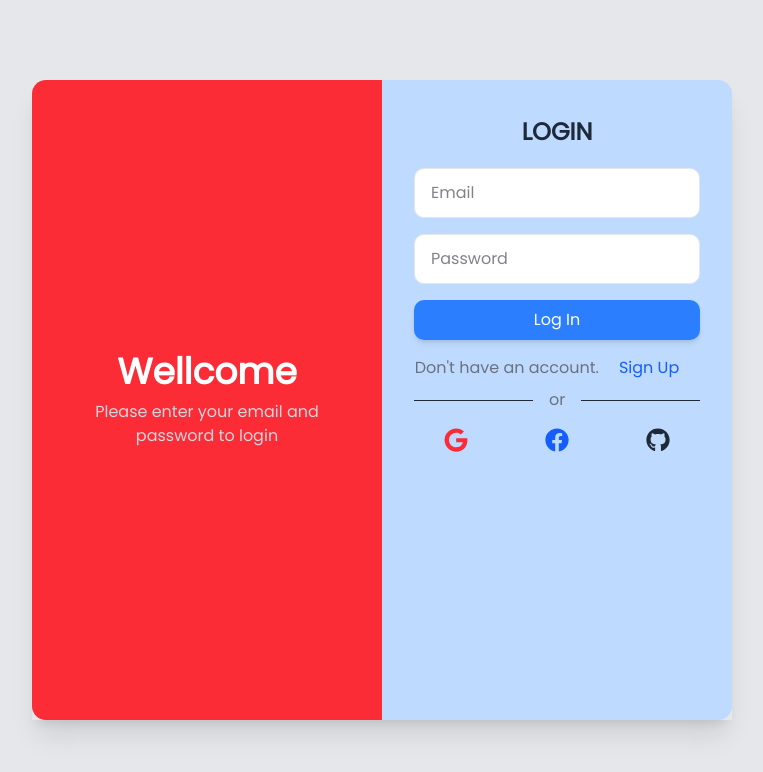
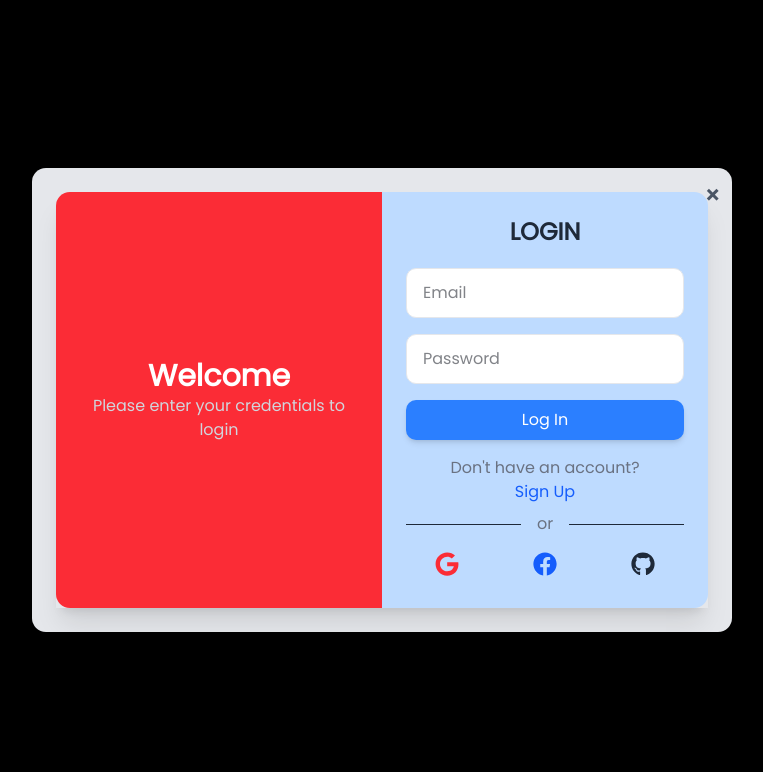
Before and after one commit to siammahamud/Edu-Sphere, a Next.js app: page /login in a window 1280 px wide. Shown: the top 772 px of the page, without its empty margins (258-1021 px from the left). Built offline with nearby package versions, Linux system fonts and the light colour scheme.

Commit message:
login and register page updated and signin modal created

```diff
--- /dev/null
+++ b/src/app/(auth)/(modal)/login/page.tsx
@@ -0,0 +1,102 @@
+"use client";
+import React from "react";
+import { useState } from "react";
+import { motion } from "framer-motion";
+import { FaGoogle, FaFacebook, FaGithub } from "react-icons/fa";
+
+const SignInModal: React.FC<{ onClose: () => void }> = ({ onClose }) => {
+  const [email, setEmail] = useState("");
+  const [password, setPassword] = useState("");
+
+  return (
+    <div className="fixed inset-0 flex items-center justify-center bg-black bg-opacity-50 z-50">
+      <motion.div
+        className="relative bg-gray-200 p-6 rounded-xl shadow-lg w-[90%] max-w-[700px] overflow-hidden"
+        initial={{ scale: 0.8, opacity: 0 }}
+        animate={{ scale: 1, opacity: 1 }}
+        exit={{ scale: 0.8, opacity: 0 }}
+        transition={{ duration: 0.3 }}
+      >
+        {/* Close Button */}
+        <button
+          onClick={onClose}
+          className="absolute top-3 right-3 text-gray-600 hover:text-gray-900 text-2xl font-bold"
+        >
+          &times;
+        </button>
+
+        {/* Modal Content */}
+        <div className="flex h-auto w-full shadow-xl bg-transparent">
+          <motion.div
+            className="bg-red-500 text-white flex justify-center items-center w-[50%] rounded-l-xl p-6"
+            initial={{ opacity: 0, y: 50 }}
+            animate={{ opacity: 1, y: 0 }}
+            transition={{ duration: 0.5 }}
+          >
+            <div className="flex flex-col items-center text-center">
+              <h1 className="text-3xl font-bold">Welcome</h1>
+              <p className="text-gray-300">Please enter your credentials to login</p>
+            </div>
+          </motion.div>
+
+          <motion.div
+            className="w-[50%] bg-blue-200 p-6 rounded-r-xl"
+            initial={{ opacity: 0, y: 50 }}
+            animate={{ opacity: 1, y: 0 }}
+            transition={{ duration: 0.5 }}
+          >
+            <h2 className="text-2xl font-bold text-center text-gray-800 mb-5">
+              LOGIN
+            </h2>
+
+            <form className="space-y-4">
+              <input
+                type="email"
+                placeholder="Email"
+                value={email}
+                onChange={(e) => setEmail(e.target.value)}
+                className="bg-white w-full px-4 py-3 border rounded-lg focus:ring-2 focus:ring-blue-500 focus:outline-none"
+              />
+              <input
+                type="password"
+                placeholder="Password"
+                value={password}
+                onChange={(e) => setPassword(e.target.value)}
+                className="bg-white w-full px-4 py-3 border rounded-lg focus:ring-2 focus:ring-blue-500 focus:outline-none"
+              />
+              <button className="btn-primary w-full">Log In</button>
+            </form>
+
+            <p className="text-center text-gray-500 mt-4">
+              Don't have an account?
+              <button className="text-blue-600 hover:underline px-5 cursor-pointer">
+                Sign Up
+              </button>
+            </p>
+
+            {/* Social login options */}
+            <div className="flex items-center my-2">
+              <div className="flex-grow border-t border-gray-800"></div>
+              <span className="mx-4 text-gray-500">or</span>
+              <div className="flex-grow border-t border-gray-800"></div>
+            </div>
+
+            <div className="flex gap-4 justify-center mt-2 text-2xl">
+              <button className="p-2 flex-grow bg-blue-200 hover:bg-blue-400 rounded-full flex justify-center items-center">
+                <FaGoogle className="text-red-500" />
+              </button>
+              <button className="p-2 flex-grow bg-blue-200 hover:bg-blue-400 rounded-full flex justify-center items-center">
+                <FaFacebook className="text-blue-600" />
+              </button>
+              <button className="p-2 flex-grow bg-blue-200 hover:bg-blue-400 rounded-full flex justify-center items-center">
+                <FaGithub className="text-gray-800" />
+              </button>
+            </div>
+          </motion.div>
+        </div>
+      </motion.div>
+    </div>
+  );
+};
+
+export default SignInModal;
--- a/src/app/(auth)/login/page.tsx
+++ b/src/app/(auth)/login/page.tsx
@@ -10,10 +10,14 @@ const SignIn: React.FC = () => {
   return (
     <div className="flex w-[100vw] bg-gray-200 min-h-screen items-center justify-center p-6  overflow-hidden">
       {/* Animated background shape */}
-      <div className="flex h-[80vh] w-[700px] shadow-xl relative">
-
-
-        <div className="bg-red-500 text-white flex justify-center items-center h-full w-[50%] rounded-tl-xl rounded-bl-xl">
+      <div className="flex h-[80vh] w-[700px] shadow-xl relative bg-transparent ">
+        <motion.div
+          className="bg-red-500 text-white flex justify-center items-center h-full w-[50%] rounded-tl-xl rounded-bl-xl"
+          initial={{ opacity: 0, y: 50 }}
+          animate={{ opacity: 1, y: 0 }}
+          transition={{ duration: 0.5 }}
+        >
+          {/* <div className="bg-red-500 text-white flex justify-center items-center h-full w-[50%] rounded-tl-xl rounded-bl-xl"> */}
           <div className="flex gap-2 flex-col justify-center items-center">
             <h1 className="text-4xl font-bold ">Wellcome</h1>
             <p className="text-center text-gray-300">
@@ -21,7 +25,8 @@ const SignIn: React.FC = () => {
               password to login
             </p>
           </div>
-        </div>
+          {/* </div> */}
+        </motion.div>
         {/* Signup/Login form */}
         <motion.div
           className="max-w-md w-[50%] py-4 px-8  rounded-tr-xl rounded-br-xl  bg-blue-200"
@@ -52,7 +57,7 @@ const SignIn: React.FC = () => {
           </form>
           <p className="text-center text-gray-500 mt-4">
             Don't have an account.
-            <button className="text-blue-600 hover:underline px-5">
+            <button className="text-blue-600 hover:underline px-5 cursor-pointer">
               Sign Up
             </button>
           </p>
--- a/src/app/(auth)/register/page.tsx
+++ b/src/app/(auth)/register/page.tsx
@@ -6,26 +6,17 @@ import { FaGoogle, FaFacebook, FaGithub } from "react-icons/fa";
 export default function Signup() {
   const [email, setEmail] = useState("");
   const [password, setPassword] = useState("");
-  const [isLoginClicked, setIsLoginClicked] = useState(false);
 
   return (
     <div className=" flex min-h-screen items-center justify-center p-6 relative overflow-hidden">
       {/* Animated background shape */}
       <motion.div
-        className="size-[500px] absolute bg-indigo-500"
-        initial={{ borderRadius: "500px 0 0 0", top: 0, left: 0 }}
-        animate={{
-          borderRadius: isLoginClicked ? "500px 0 0 0" : "0 0 500px 0",
-          scaleX: isLoginClicked ? 3 : 1,
-          width:"40%",
-          top: isLoginClicked ? "55%" : "0%",
-          left: isLoginClicked ? "82%" : "0%",
-          translateX: isLoginClicked ? "-50%" : "0%",
-          translateY: isLoginClicked ? "-50%" : "0%",
-        }}
-        transition={{ duration: 2, ease: "easeInOut" }}
+        className="size-[500px] absolute bg-indigo-500 top-0 left-0 rounded-br-full"
+        initial={{ opacity: 0, x: -50 }}
+        animate={{ opacity: 1, x: 0 }}
+        transition={{ duration: 0.5 }}
       >
-        <div className="text-white w-full h-full flex flex-col justify-center items-center">
+        <div className="text-white w-full h-[50%] flex flex-col justify-center  items-center">
           <h2 className="text-6xl">JOIN US</h2>
           <p className="text-2xl">World Best LMS platform</p>
         </div>
@@ -38,8 +29,8 @@ export default function Signup() {
         animate={{ opacity: 1, y: 0 }}
         transition={{ duration: 0.5 }}
       >
-        <h2 className="text-2xl font-bold text-center text-gray-800 mb-2">
-          {isLoginClicked ? "LOGIN" : "SIGN UP"}
+        <h2 className="text-2xl font-bold text-center text-gray-800 my-4">
+          SIGN UP
         </h2>
 
         <form className="space-y-4">
@@ -48,37 +39,32 @@ export default function Signup() {
             placeholder="Email"
             value={email}
             onChange={(e) => setEmail(e.target.value)}
-            className="w-full px-4 py-3 border rounded-lg focus:ring-2 focus:ring-blue-500 focus:outline-none"
+            className="w-full px-4 py-3 border rounded-lg focus:ring-2 bg-white focus:ring-blue-500 focus:outline-none"
           />
           <input
             type="password"
             placeholder="Password"
             value={password}
             onChange={(e) => setPassword(e.target.value)}
-            className="w-full px-4 py-3 border rounded-lg focus:ring-2 focus:ring-blue-500 focus:outline-none"
+            className="w-full px-4 py-3 border rounded-lg focus:ring-2 bg-white focus:ring-blue-500 focus:outline-none"
           />
-          <button className="btn-primary w-full ">
-            {isLoginClicked ? "Login" : "Sign Up"}
-          </button>
+          <button className="btn-primary w-full cursor-pointer">Sign Up</button>
         </form>
         <p className="text-center text-gray-500 mt-4">
-          {isLoginClicked ? "Don't have an account?" : "Already have an account?"}{" "}
-          <button
-            onClick={() => setIsLoginClicked(!isLoginClicked)}
-            className="text-blue-600 hover:underline"
-          >
-            {isLoginClicked ? "Sign Up" : "Login"}
+          Already have an account?{" "}
+          <button className="cursor-pointer text-blue-500 font-semibold">
+            Login
           </button>
         </p>
 
         {/* Social login options */}
-        <div className="flex items-center my-4 ">
-          <div className="flex-grow border-t border-gray-300"></div>
+        <div className="flex items-center my-2 ">
+          <div className="flex-grow border-t border-gray-800"></div>
           <span className="mx-4 text-gray-500">or</span>
-          <div className="flex-grow border-t border-gray-300"></div>
+          <div className="flex-grow border-t border-gray-800"></div>
         </div>
 
-        <div className="flex gap-4 justify-center mt-4 text-2xl">
+        <div className="flex gap-4 justify-center mt-2 text-2xl">
           <button className="p-2 cursor-pointer flex-grow bg-blue-200 hover:bg-blue-400 rounded-full flex justify-center items-center">
             <FaGoogle className="text-red-500" />
           </button>
```
